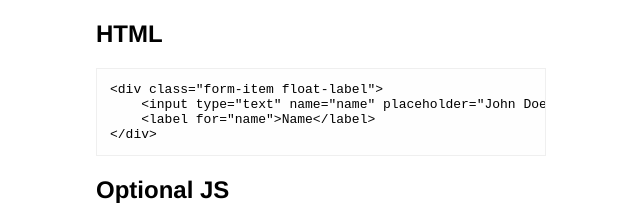
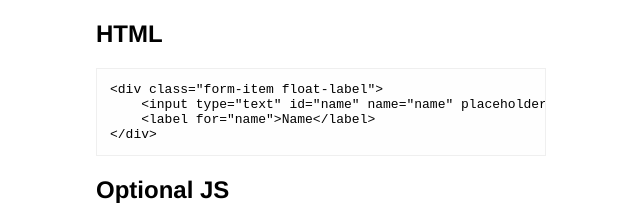
Before and after one commit to olumby/float-labels, a website: page index.html in a window 1280 px wide. Shown: the top 221 px of the page, 319-959 px from the left. Drawn offline with Linux system fonts and the light colour scheme.

Commit message:
add id attr to example

```diff
--- a/index.html
+++ b/index.html
@@ -20,7 +20,7 @@
         <h2>HTML</h2>
 
         <pre>&lt;div class=&quot;form-item float-label&quot;&gt;
-    &lt;input type=&quot;text&quot; name=&quot;name&quot; placeholder=&quot;John Doe&quot;&gt;
+    &lt;input type=&quot;text&quot; id=&quot;name&quot; name=&quot;name&quot; placeholder=&quot;John Doe&quot;&gt;
     &lt;label for=&quot;name&quot;&gt;Name&lt;/label&gt;
 &lt;/div&gt;</pre>
 
```
